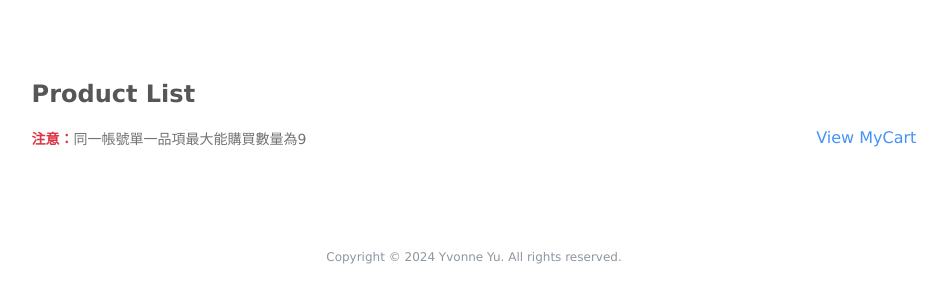
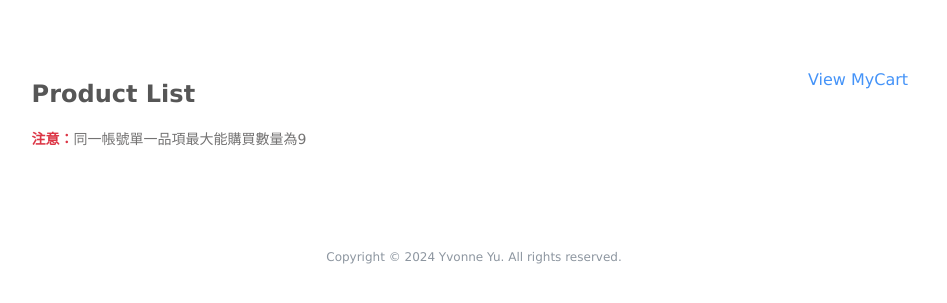
Before and after one commit to YvonYu/ShoppingCart_simple, a Flask app: page / in a window 1280 px wide. Shown: the top 303 px of the page, without its empty margins (166-1113 px from the left). Run offline with Flask 3, Linux system fonts and the light colour scheme; data that the repository does not hold is empty.

Commit message:
Update index.html&index.css

```diff
--- a/static/css/styles_index.css
+++ b/static/css/styles_index.css
@@ -114,8 +114,8 @@ input[type="number"] {
 
 a {
     position: absolute;
-    right: 0px;
-    top: -45px;
+    right: 20%;
+    transform: translate(50%, 50%);
     text-decoration: none;
     color: #4493f8;
 }
--- a/templates/index.html
+++ b/templates/index.html
@@ -8,6 +8,7 @@
 </head>
 <body>
     <div class="container">
+        <a href="{{ url_for('cart') }}">View MyCart</a>
         <h2>Product List</h2>
         <label class="max-label"><b>注意：</b>同一帳號單一品項最大能購買數量為9</label>
         <!-- 顯示 Flash 訊息 -->
@@ -47,7 +48,7 @@
                 </div>
             </div>
             {% endfor %}
-            <a href="{{ url_for('cart') }}">View MyCart</a>
+
         </div>
     </div>
     <div class="footer">
```
